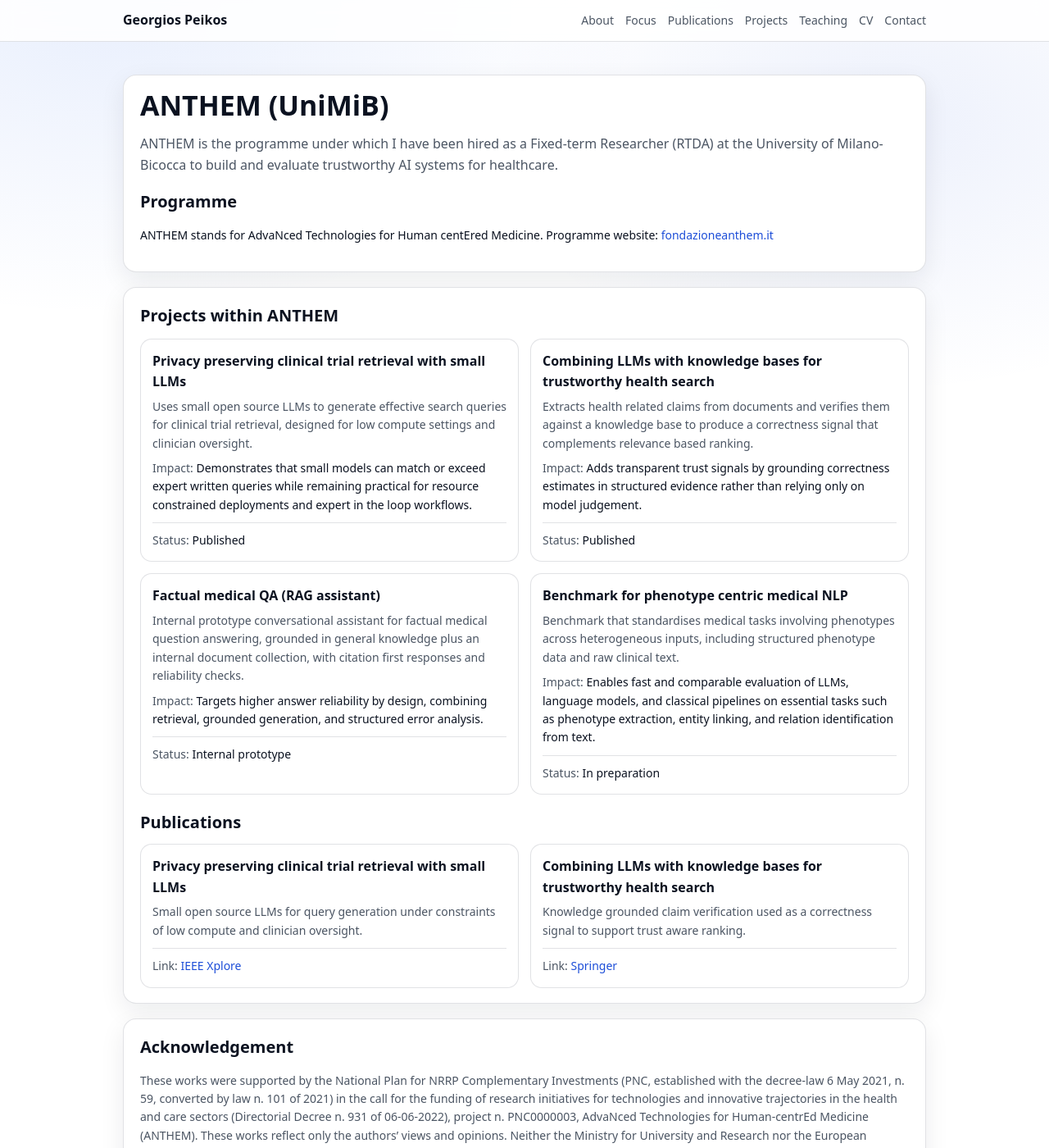
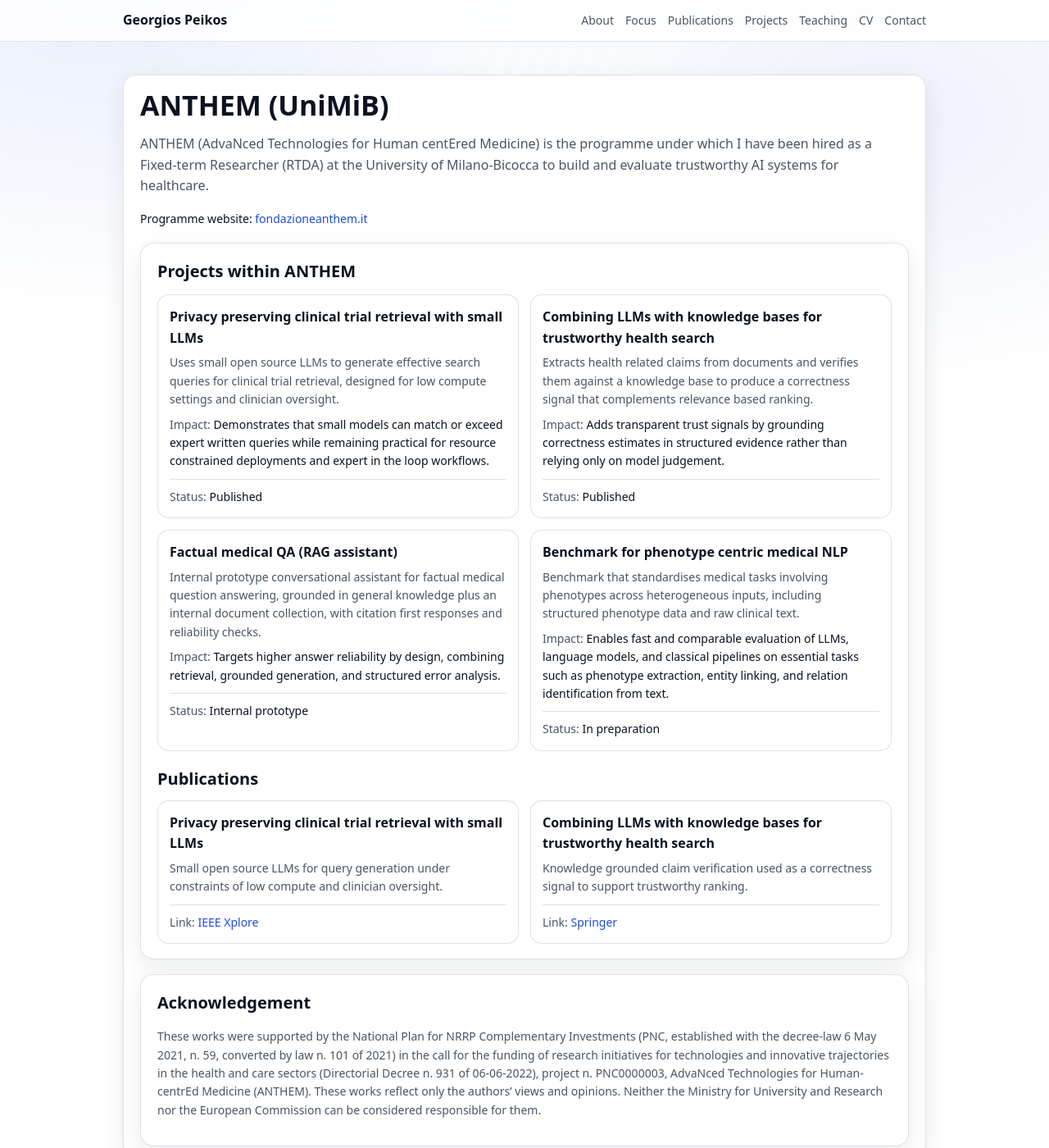
Before and after one commit to GiorgosPeikos/GiorgosPeikos.github.io, a Jekyll site: the page built from _projects/anthem-conversational-ai.md, in a window 1280 px wide and 1400 px high. Shown: the whole window at 82% size. Built offline with Jekyll 4.4.1, drawn with Linux system fonts in a browser that asks for light colours.

Commit message:
update anthem-conversational-ai.md

```diff
--- a/_projects/anthem-conversational-ai.md
+++ b/_projects/anthem-conversational-ai.md
@@ -11,16 +11,12 @@ keywords: ["healthcare AI", "conversational AI", "RAG", "health information retr
   <h1>ANTHEM (UniMiB)</h1>
 
   <p class="muted">
-    ANTHEM is the programme under which I have been hired as a Fixed-term Researcher (RTDA) at the University of Milano-Bicocca to build and evaluate trustworthy AI systems for healthcare.
+    ANTHEM (AdvaNced Technologies for Human centEred Medicine) is the programme under which I have been hired as a Fixed-term Researcher (RTDA) at the University of Milano-Bicocca to build and evaluate trustworthy AI systems for healthcare.
   </p>
-
-  <h2>Programme</h2>
   <p class="small">
-    ANTHEM stands for AdvaNced Technologies for Human centEred Medicine.
     Programme website:
     <a href="https://fondazioneanthem.it/en/" target="_blank" rel="noreferrer">fondazioneanthem.it</a>
   </p>
-</div>
 
 <div class="card section">
   <h2>Projects within ANTHEM</h2>
@@ -98,7 +94,7 @@ keywords: ["healthcare AI", "conversational AI", "RAG", "health information retr
     <div class="project-card">
       <div class="item-title">Combining LLMs with knowledge bases for trustworthy health search</div>
       <div class="muted small">
-        Knowledge grounded claim verification used as a correctness signal to support trust aware ranking.
+        Knowledge grounded claim verification used as a correctness signal to support trustworthy ranking.
       </div>
       <div class="project-meta small">
         <span class="muted">Link:</span>
```
